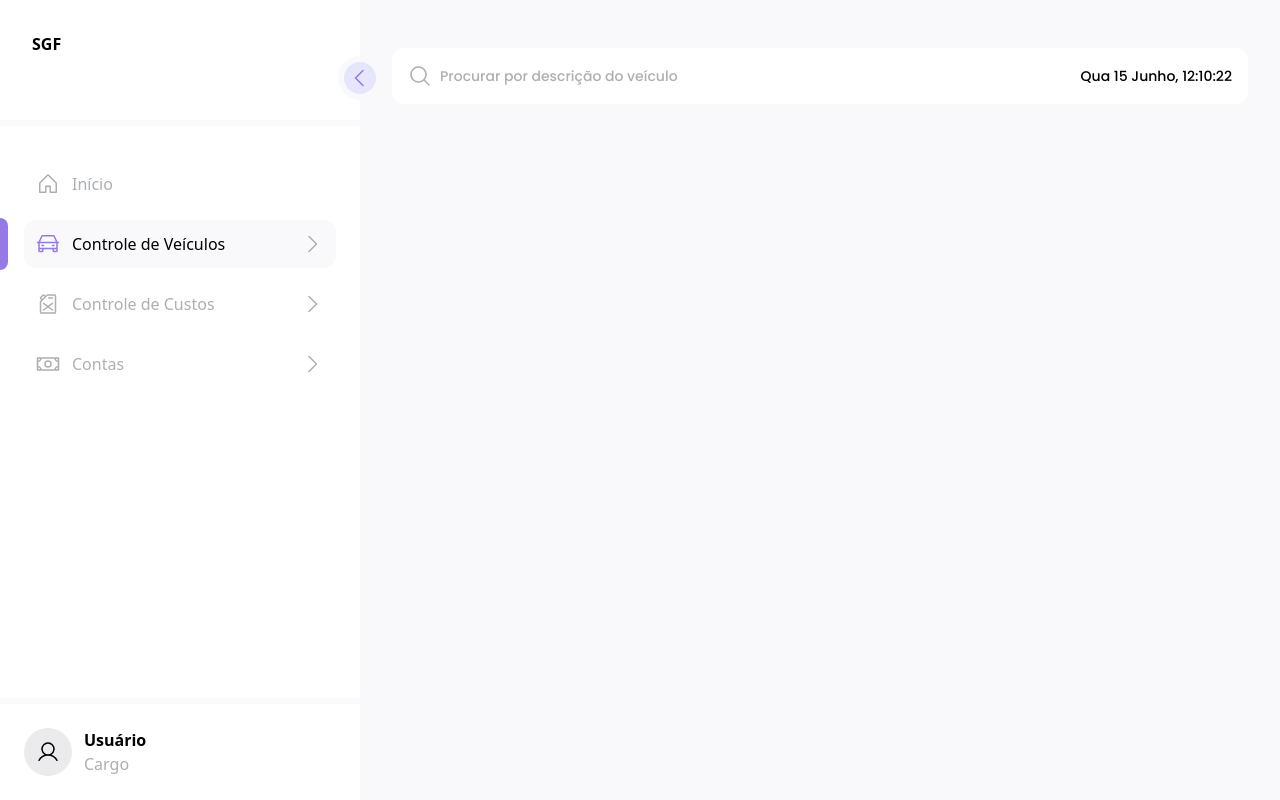
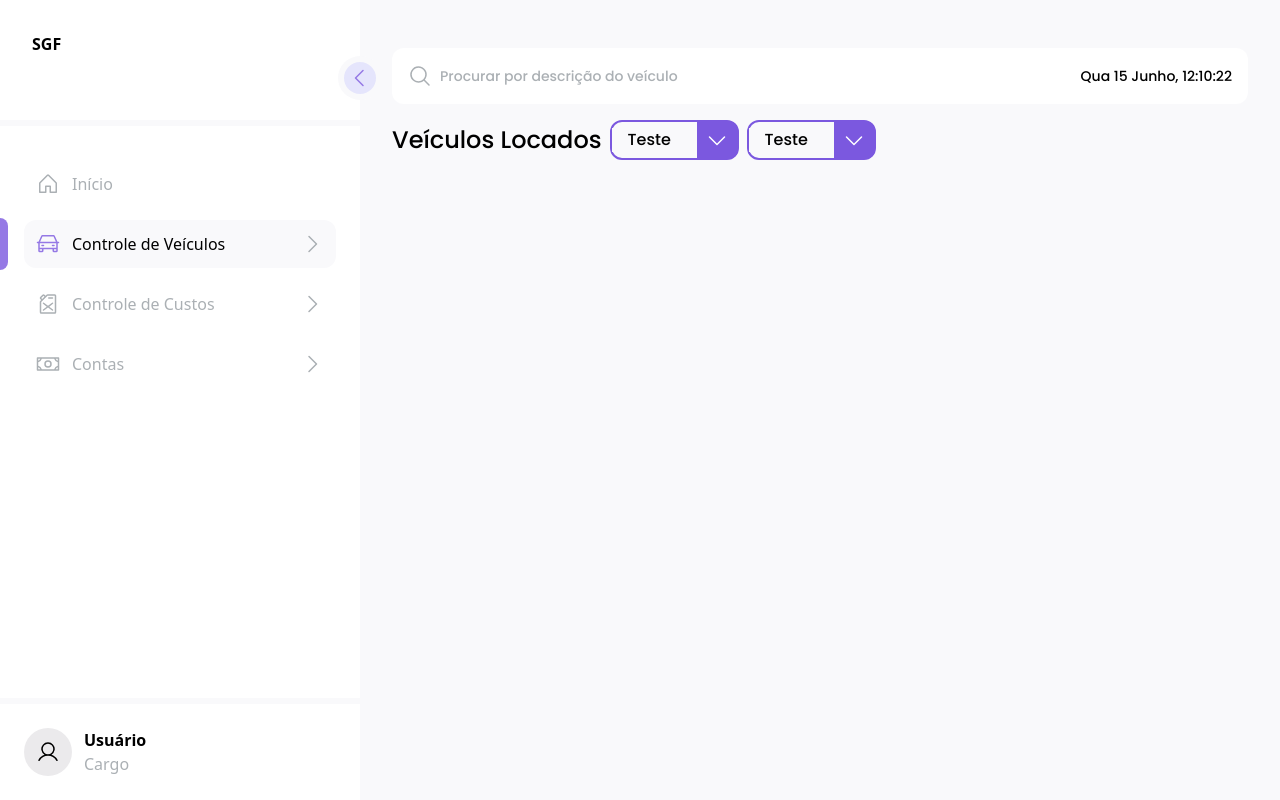
Before and after one commit to RichardeLira/city-hall-vehicle-control, a Next.js app in the folder front-end/: page /vehicle-control/leased-vehicles in a window 1280 px wide. Built offline with nearby package versions, Linux system fonts and the light colour scheme.

Commit message:
init implementation of filters

```diff
--- /dev/null
+++ b/front-end/src/components/ui/Filter/index.tsx
@@ -0,0 +1,17 @@
+import { CaretDown } from '@phosphor-icons/react'
+
+export default function Filter() {
+  return (
+    <div className="border-violet-500 border-2 h-10 flex items-center justify-end rounded-xl">
+      {/* <span className="px-4">Teste</span> */}
+      <select className="outline-none appearance-none rounded-none px-4 bg-gray-50">
+        <option>Teste</option>
+        <option>Teste2</option>
+        <option>Teste3</option>
+      </select>
+      <div className="bg-violet-500 h-full flex items-center justify-center rounded-r-md w-10">
+        <CaretDown size={24} color="#FFF" />
+      </div>
+    </div>
+  )
+}
--- a/front-end/src/pages/vehicle-control/leased-vehicles/index.tsx
+++ b/front-end/src/pages/vehicle-control/leased-vehicles/index.tsx
@@ -1,12 +1,25 @@
+import Filter from '@/components/ui/Filter'
 import Searchbox from '@/components/ui/Searchbox'
 
 export default function LeasedVehicles() {
+  const handleSearch = (query: string) => {
+    console.log(query)
+  }
+
   return (
-    <div className="w-full">
-      <Searchbox
-        placeholder="Procurar por descrição do veículo"
-        onSearch={(query) => console.log(query)}
-      />
+    <div className="w-full h-full">
+      <div className="w-full">
+        <Searchbox
+          placeholder="Procurar por descrição do veículo"
+          onSearch={handleSearch}
+        />
+        <div className="flex gap-2 mt-4 items-center">
+          <h1 className="text-2xl">Veículos Locados</h1>
+          <Filter />
+          <Filter />
+        </div>
+      </div>
+      {/* Table */}
     </div>
   )
 }
```
